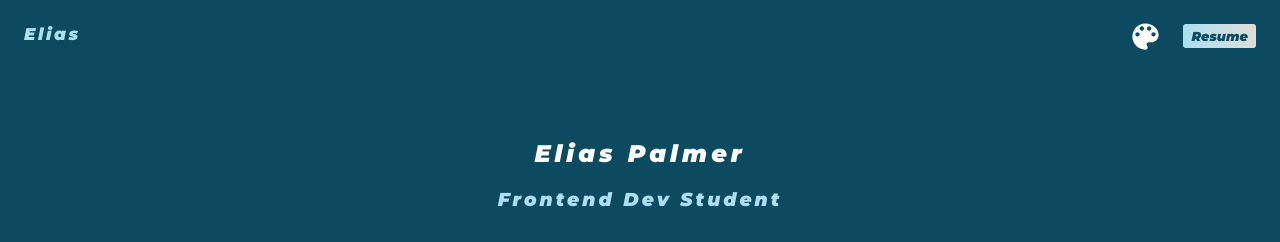
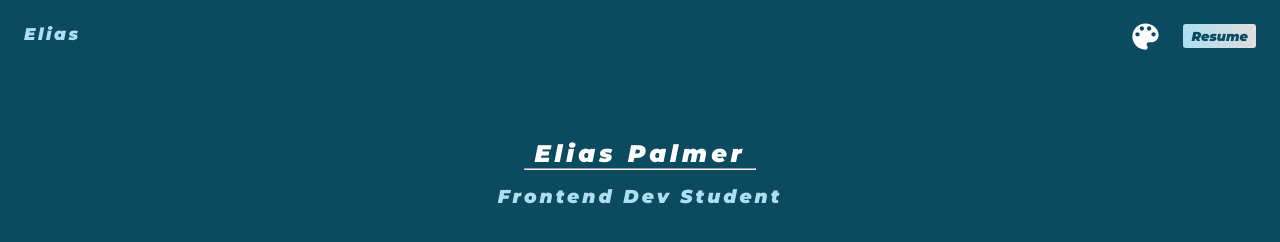
Before and after one commit to palmerelias/portfolio-oct-23, a React (Vite) app: page / in a window 1280 px wide. Shown: the top 242 px of the page. Built offline with nearby package versions, Linux system fonts and the light colour scheme.

Commit message:
added underline to name. gave linkedIn icon href

```diff
--- a/index.html
+++ b/index.html
@@ -7,6 +7,7 @@
     <link rel="preconnect" href="https://fonts.googleapis.com">
     <link rel="preconnect" href="https://fonts.gstatic.com" crossorigin>
     <link href="https://fonts.googleapis.com/css2?family=Inter:wght@400;700&family=Montserrat:ital,wght@1,900&family=Roboto:ital,wght@0,100;1,400&display=swap" rel="stylesheet">
+    <link rel="stylesheet" href="https://fonts.googleapis.com/css2?family=Material+Symbols+Outlined:opsz,wght,FILL,GRAD@20..48,100..700,0..1,-50..200" />
   </head>
   <body>
     <div id="root"></div>
--- a/src/App.jsx
+++ b/src/App.jsx
@@ -18,13 +18,14 @@ function App() {
       </nav>
       <div className='info'>
         <h2 className='name'>Elias Palmer</h2>
+        <hr className='name-underline'></hr>
         <h3 className='ocupation'>Frontend Dev Student</h3>
         <p className='ocupation-message'>I like to craft solid and scalable frontend projects with great user experiences.</p>
         <img className="profile-img" src={Profile} />
       </div>
       <div className='links'>
         <a href="https://github.com/palmerelias"><GitHubIcon className='color-lens' fontSize='large'/></a>
-        <a href="#"><LinkedInIcon className='color-lens' fontSize='large' /></a>
+        <a href="https://www.linkedin.com/in/elias-palmer-944357297/"><LinkedInIcon className='color-lens' fontSize='large' /></a>
       </div>
     </>
   )
--- a/src/styles.css
+++ b/src/styles.css
@@ -59,11 +59,17 @@ nav {
     letter-spacing: 4px;
     display: flex;
     justify-content: center;
+    text-decoration: none ;
+    margin-bottom: 0px;
 }
 
+.name-underline {
+    margin: 0px;
+    width: 230px;
+}
 
 .ocupation {
-    margin-top: 0px;
+    margin-top: 15px;
     color: #ABDFF1;
     font-family: 'Montserrat', sans-serif;
     letter-spacing: 3px;
```
